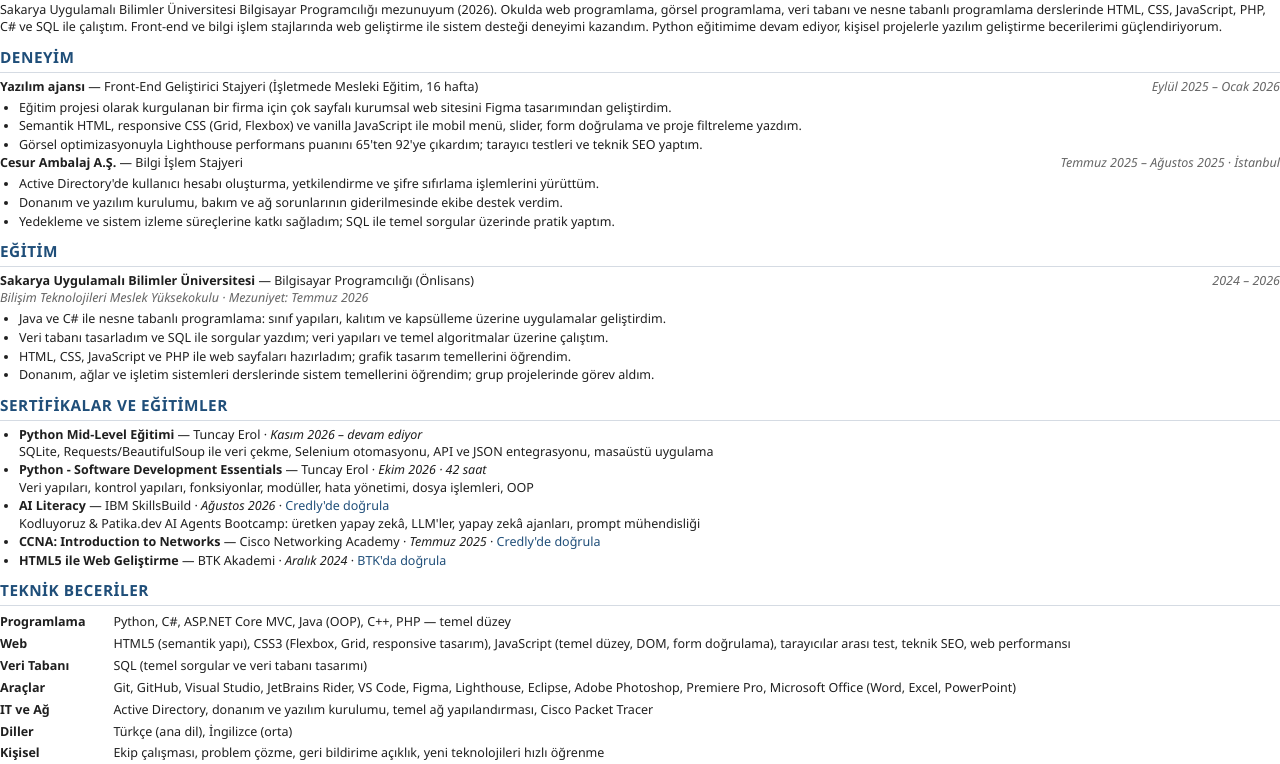
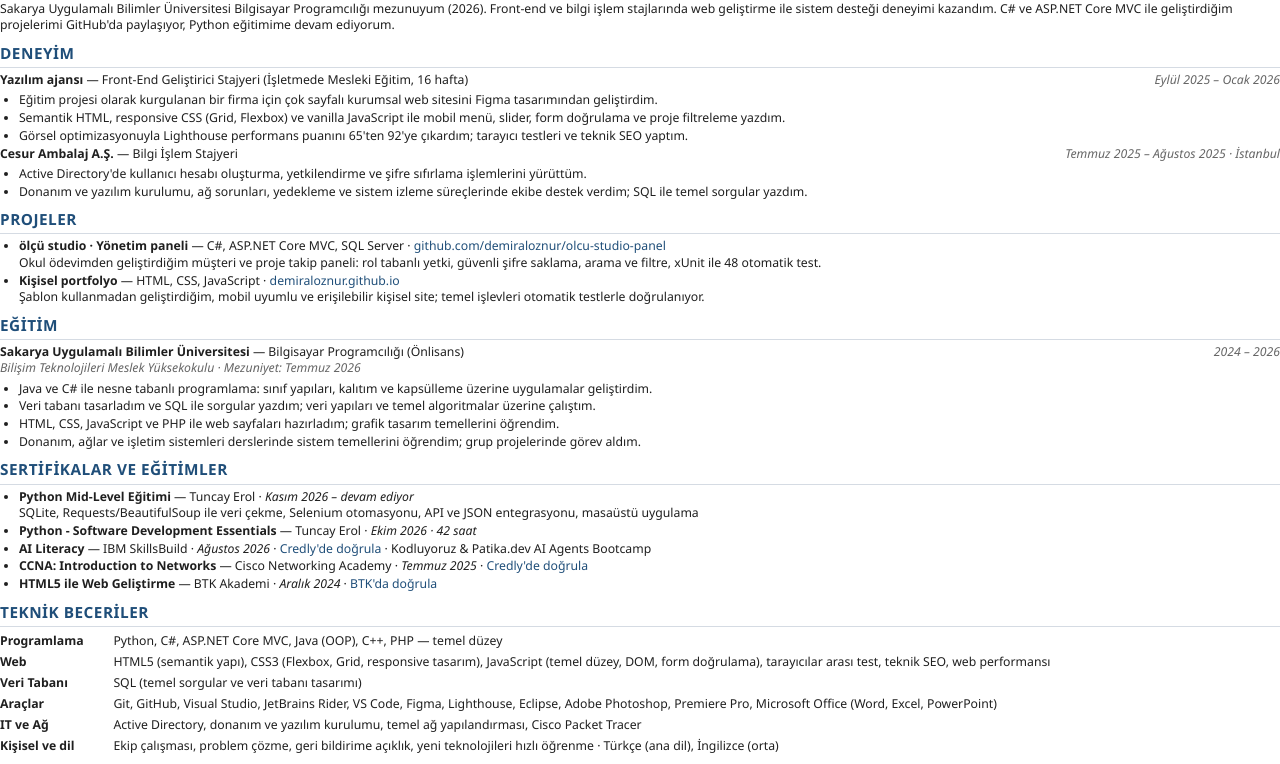
Before and after one commit to demiraloznur/demiraloznur.github.io, a website: page cv/cv.html in a window 1280 px wide. Shown: the part 156-920 px from the top of the page. Drawn offline with Linux system fonts and the light colour scheme.

Commit message:
CV: Projeler bölümü (ölçü studio paneli, portfolyo)

```diff
--- a/cv/cv.html
+++ b/cv/cv.html
@@ -8,7 +8,7 @@
     <style>
       @page { size: A4; margin: 12mm 15mm; }
       * { box-sizing: border-box; }
-      body { margin: 0; font-family: 'Segoe UI', Calibri, Arial, sans-serif; font-size: 9.4pt; line-height: 1.38; color: #1f1f1f; }
+      body { margin: 0; font-family: 'Segoe UI', Calibri, Arial, sans-serif; font-size: 9.2pt; line-height: 1.34; color: #1f1f1f; }
       a { color: #1f4e79; text-decoration: none; }
       header { display: flex; justify-content: space-between; gap: 8mm; align-items: flex-start; }
       h1 { margin: 0; font-size: 24pt; letter-spacing: .5px; font-weight: 800; }
@@ -16,7 +16,7 @@
       .iletisim { margin: 0; color: #555; font-size: 9pt; }
       .foto { width: 30mm; height: 37.5mm; object-fit: cover; border-radius: 2mm; }
       .ozet { margin: 4mm 0 0; }
-      h2 { margin: 3mm 0 1.3mm; padding-bottom: 1mm; border-bottom: 1px solid #d5dbe3; color: #1f4e79; font-size: 11.5pt; letter-spacing: .5px; }
+      h2 { margin: 2.4mm 0 1.1mm; padding-bottom: 1mm; border-bottom: 1px solid #d5dbe3; color: #1f4e79; font-size: 11.5pt; letter-spacing: .5px; }
       .satir { display: flex; justify-content: space-between; gap: 4mm; }
       .tarih { color: #666; font-style: italic; white-space: nowrap; }
       ul { margin: 1mm 0 0; padding-left: 5mm; }
@@ -43,7 +43,7 @@
       <img class="foto" src="../assets/img/oznur-480.webp" width="480" height="600" alt="Öznur Demiral">
     </header>
 
-    <p class="ozet">Sakarya Uygulamalı Bilimler Üniversitesi Bilgisayar Programcılığı mezunuyum (2026). Okulda web programlama, görsel programlama, veri tabanı ve nesne tabanlı programlama derslerinde HTML, CSS, JavaScript, PHP, C# ve SQL ile çalıştım. Front-end ve bilgi işlem stajlarında web geliştirme ile sistem desteği deneyimi kazandım. Python eğitimime devam ediyor, kişisel projelerle yazılım geliştirme becerilerimi güçlendiriyorum.</p>
+    <p class="ozet">Sakarya Uygulamalı Bilimler Üniversitesi Bilgisayar Programcılığı mezunuyum (2026). Front-end ve bilgi işlem stajlarında web geliştirme ile sistem desteği deneyimi kazandım. C# ve ASP.NET Core MVC ile geliştirdiğim projelerimi GitHub'da paylaşıyor, Python eğitimime devam ediyorum.</p>
 
     <h2>DENEYİM</h2>
     <div class="satir"><p><strong>Yazılım ajansı</strong> — Front-End Geliştirici Stajyeri (İşletmede Mesleki Eğitim, 16 hafta)</p><p class="tarih">Eylül 2025 – Ocak 2026</p></div>
@@ -55,8 +55,13 @@
     <div class="satir"><p><strong>Cesur Ambalaj A.Ş.</strong> — Bilgi İşlem Stajyeri</p><p class="tarih">Temmuz 2025 – Ağustos 2025 · İstanbul</p></div>
     <ul>
       <li>Active Directory'de kullanıcı hesabı oluşturma, yetkilendirme ve şifre sıfırlama işlemlerini yürüttüm.</li>
-      <li>Donanım ve yazılım kurulumu, bakım ve ağ sorunlarının giderilmesinde ekibe destek verdim.</li>
-      <li>Yedekleme ve sistem izleme süreçlerine katkı sağladım; SQL ile temel sorgular üzerinde pratik yaptım.</li>
+      <li>Donanım ve yazılım kurulumu, ağ sorunları, yedekleme ve sistem izleme süreçlerinde ekibe destek verdim; SQL ile temel sorgular yazdım.</li>
+    </ul>
+
+    <h2>PROJELER</h2>
+    <ul>
+      <li><strong>ölçü studio · Yönetim paneli</strong> — C#, ASP.NET Core MVC, SQL Server · <a href="https://github.com/demiraloznur/olcu-studio-panel">github.com/demiraloznur/olcu-studio-panel</a><br>Okul ödevimden geliştirdiğim müşteri ve proje takip paneli: rol tabanlı yetki, güvenli şifre saklama, arama ve filtre, xUnit ile 48 otomatik test.</li>
+      <li><strong>Kişisel portfolyo</strong> — HTML, CSS, JavaScript · <a href="https://demiraloznur.github.io">demiraloznur.github.io</a><br>Şablon kullanmadan geliştirdiğim, mobil uyumlu ve erişilebilir kişisel site; temel işlevleri otomatik testlerle doğrulanıyor.</li>
     </ul>
 
     <h2>EĞİTİM</h2>
@@ -72,8 +77,8 @@
     <h2>SERTİFİKALAR VE EĞİTİMLER</h2>
     <ul>
       <li><strong>Python Mid-Level Eğitimi</strong> — Tuncay Erol · <em>Kasım 2026 – devam ediyor</em><br>SQLite, Requests/BeautifulSoup ile veri çekme, Selenium otomasyonu, API ve JSON entegrasyonu, masaüstü uygulama</li>
-      <li><strong>Python - Software Development Essentials</strong> — Tuncay Erol · <em>Ekim 2026 · 42 saat</em><br>Veri yapıları, kontrol yapıları, fonksiyonlar, modüller, hata yönetimi, dosya işlemleri, OOP</li>
-      <li><strong>AI Literacy</strong> — IBM SkillsBuild · <em>Ağustos 2026</em> · <a href="https://www.credly.com/go/TQmz8cQZ">Credly'de doğrula</a><br>Kodluyoruz &amp; Patika.dev AI Agents Bootcamp: üretken yapay zekâ, LLM'ler, yapay zekâ ajanları, prompt mühendisliği</li>
+      <li><strong>Python - Software Development Essentials</strong> — Tuncay Erol · <em>Ekim 2026 · 42 saat</em></li>
+      <li><strong>AI Literacy</strong> — IBM SkillsBuild · <em>Ağustos 2026</em> · <a href="https://www.credly.com/go/TQmz8cQZ">Credly'de doğrula</a> · Kodluyoruz &amp; Patika.dev AI Agents Bootcamp</li>
       <li><strong>CCNA: Introduction to Networks</strong> — Cisco Networking Academy · <em>Temmuz 2025</em> · <a href="https://www.credly.com/badges/538e7916-5d6b-4898-87d7-28a73202044e">Credly'de doğrula</a></li>
       <li><strong>HTML5 ile Web Geliştirme</strong> — BTK Akademi · <em>Aralık 2024</em> · <a href="https://www.btkakademi.gov.tr/portal/certificate/validate?certificateId=vpWc8Mzde2">BTK'da doğrula</a></li>
     </ul>
@@ -86,8 +91,7 @@
       <tr><th scope="row">Veri Tabanı</th><td>SQL (temel sorgular ve veri tabanı tasarımı)</td></tr>
       <tr><th scope="row">Araçlar</th><td>Git, GitHub, Visual Studio, JetBrains Rider, VS Code, Figma, Lighthouse, Eclipse, Adobe Photoshop, Premiere Pro, Microsoft Office (Word, Excel, PowerPoint)</td></tr>
       <tr><th scope="row">IT ve Ağ</th><td>Active Directory, donanım ve yazılım kurulumu, temel ağ yapılandırması, Cisco Packet Tracer</td></tr>
-      <tr><th scope="row">Diller</th><td>Türkçe (ana dil), İngilizce (orta)</td></tr>
-      <tr><th scope="row">Kişisel</th><td>Ekip çalışması, problem çözme, geri bildirime açıklık, yeni teknolojileri hızlı öğrenme</td></tr>
+      <tr><th scope="row">Kişisel ve dil</th><td>Ekip çalışması, problem çözme, geri bildirime açıklık, yeni teknolojileri hızlı öğrenme · Türkçe (ana dil), İngilizce (orta)</td></tr>
       </tbody>
     </table>
   </body>
```
Also changed, not shown: 1 other file.
